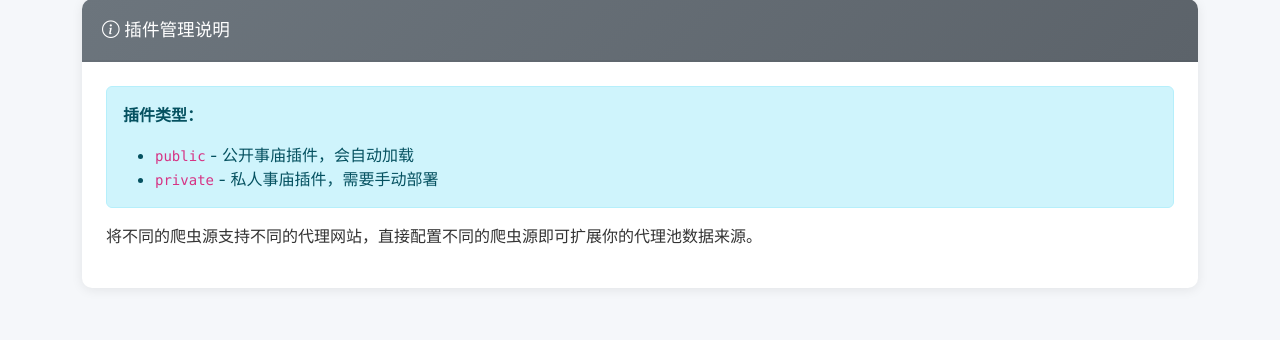
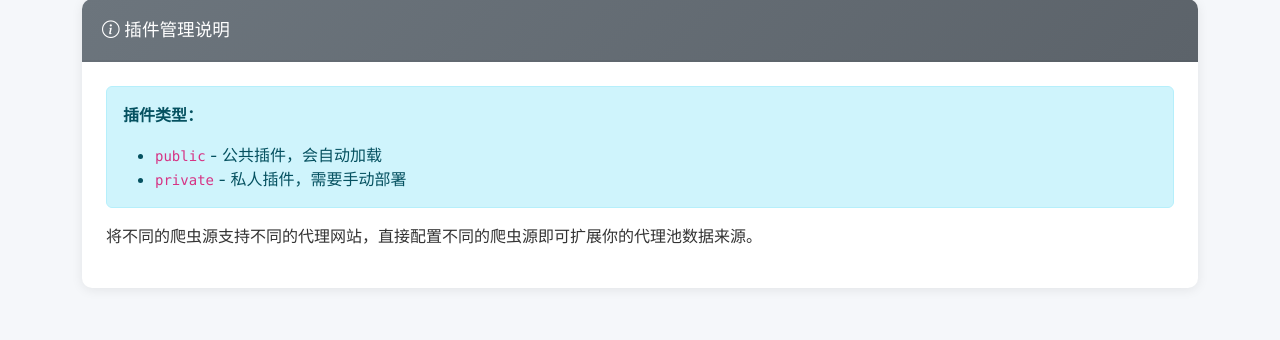
Before and after one commit to 498330580/ProxyPool, a Flask app: page /admin/plugins in a window 1280 px wide. Shown: the part 1612-1952 px from the top of the page. Run offline with Flask 2, Linux system fonts and the light colour scheme; parts of the project's set-up code (start-up, migrations or seed data) failed here and were passed over.

Commit message:
docs(templates): 修正插件类型描述错误
- 将“公开事庙插件”改为“公共插件”
- 将“私人事庙插件”改为“私人插件”
- 修正插件类型的中文描述，提升文档准确性和可读性

```diff
--- a/proxypool/templates/plugins.html
+++ b/proxypool/templates/plugins.html
@@ -82,8 +82,8 @@
                 <div class="alert alert-info">
                     <p><strong>插件类型：</strong></p>
                     <ul class="mb-0">
-                        <li><code>public</code> - 公开事庙插件，会自动加载</li>
-                        <li><code>private</code> - 私人事庙插件，需要手动部署</li>
+                        <li><code>public</code> - 公共插件，会自动加载</li>
+                        <li><code>private</code> - 私人插件，需要手动部署</li>
                     </ul>
                 </div>
                 <p>将不同的爬虫源支持不同的代理网站，直接配置不同的爬虫源即可扩展你的代理池数据来源。</p>
```
